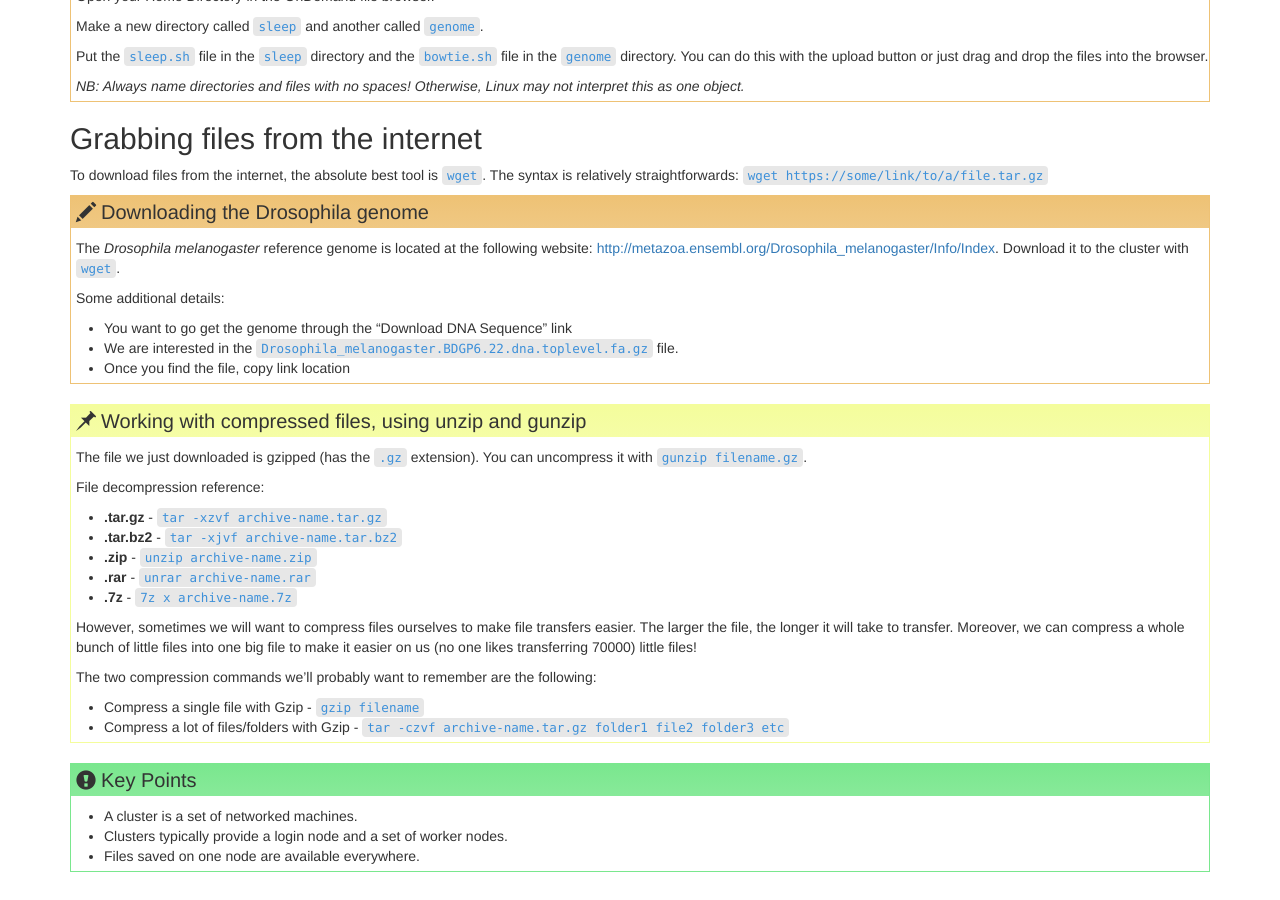
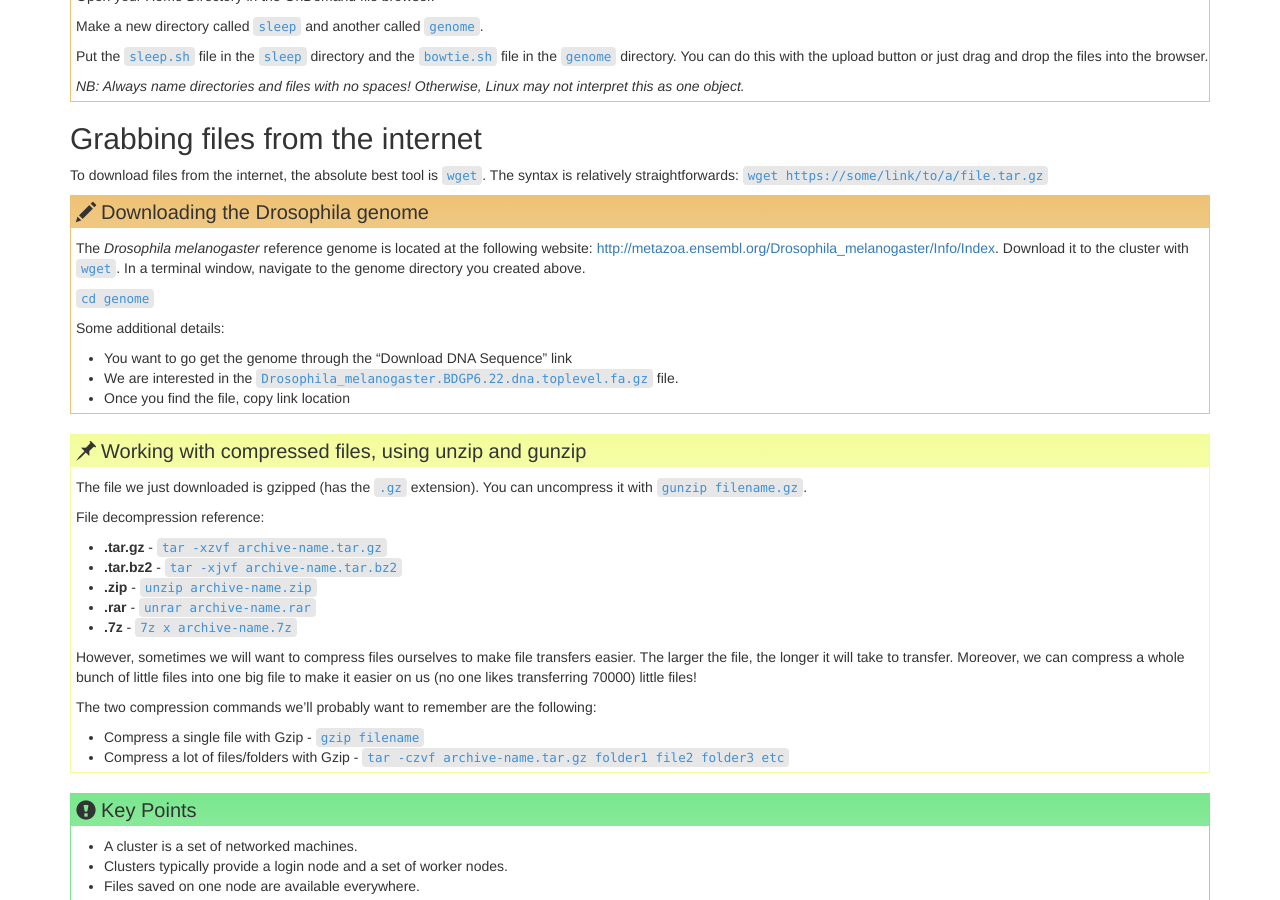
Before and after one commit to khill42/OSC_IntroHPC, a Jekyll site: the page built from _episodes/11-cluster.md, in a window 1280 px wide and 900 px high, scrolled down 4154 px. Built offline with Jekyll 4.4.1, drawn with Linux system fonts in a browser that asks for light colours.

Commit message:
Update 11-cluster.md

```diff
--- a/_episodes/11-cluster.md
+++ b/_episodes/11-cluster.md
@@ -220,6 +220,9 @@ The syntax is relatively straightforwards: `wget https://some/link/to/a/file.tar
 > The *Drosophila melanogaster* reference genome is located at the following website:
 > [http://metazoa.ensembl.org/Drosophila_melanogaster/Info/Index](http://metazoa.ensembl.org/Drosophila_melanogaster/Info/Index).
 > Download it to the cluster with `wget`.
+> In a terminal window, navigate to the genome directory you created above.
+>
+> `cd genome`
 >
 > Some additional details:
 >
```
